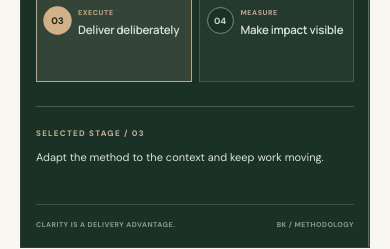
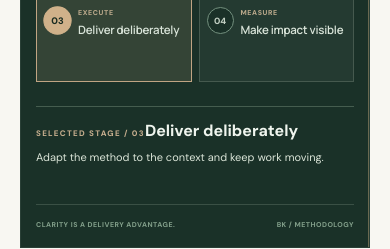
Before and after one commit to olaoluwabankole3-cmd/Bosun-Kehinde, a Next.js app: page / in a window 390 px wide. Shown: the part 820-1069 px from the top of the page. Built offline with nearby package versions, Linux system fonts and the light colour scheme.

Commit message:
refine(mobile): active delivery detail gives phase selectors a clearer purpose

```diff
--- a/src/components/delivery-sequence.tsx
+++ b/src/components/delivery-sequence.tsx
@@ -45,6 +45,7 @@ export function DeliverySequence() {
       <div className="ds-summary" aria-live="polite">
         <span className="ds-summary-rule"/>
         <span>SELECTED STAGE / {stages[active].number}</span>
+        <strong className="ds-summary-title">{stages[active].title}</strong>
         <p>{stages[active].detail}</p>
       </div>
       <div className="ds-endline"><span>CLARITY IS A DELIVERY ADVANTAGE.</span><span>BK / METHODOLOGY</span></div>
```
